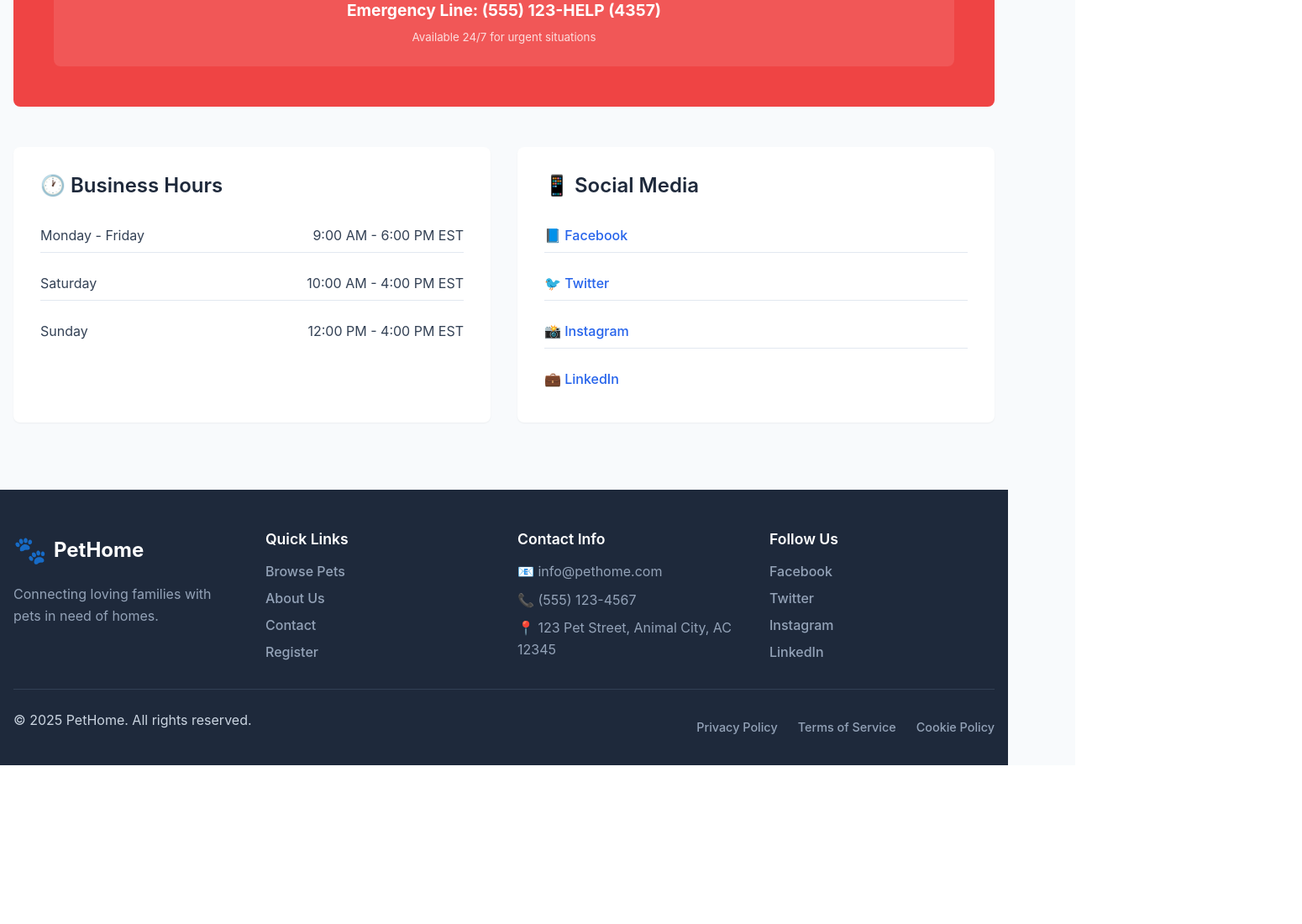
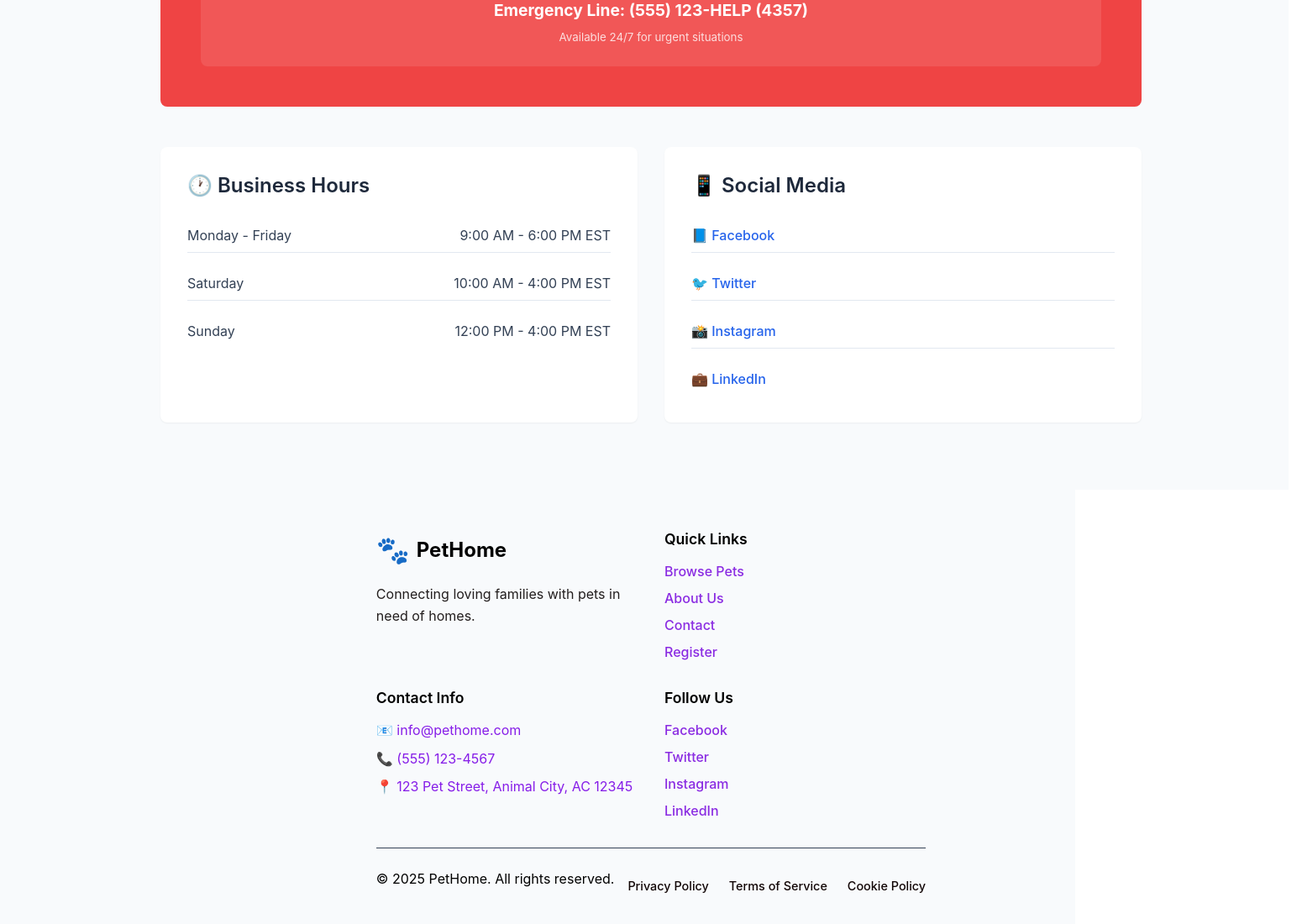
Before and after one commit to SuryaTejaGorle/Pet-Final, a React (Vite) app: page /contact in a window 1280 px wide. Shown: the part 2057-3157 px from the top of the page at 84% size, 1550 px wide, since content can reach past the window. Before the commit the page ends 2968 px from the top, so only its background shows below. Built offline with nearby package versions, Linux system fonts and the light colour scheme.

Commit message:
Center page content, update Footer styles (light bg, underline, etc)

```diff
--- a/src/App.css
+++ b/src/App.css
@@ -48,11 +48,18 @@ body {
   min-height: 100vh;
   display: flex;
   flex-direction: column;
+  align-items: center; /* Added to center children horizontally */
 }
 
 .main-content {
   flex: 1;
   padding-top: 80px;
+  width: 1550px;      /* Added to take full width of parent */
+  max-width: 100%; /* Added max width for layout constraint */
+  padding-left: var(--spacing-md); /* Keep some side padding */
+  padding-right: var(--spacing-md);
+  margin-left: auto;
+  margin-right: auto;
 }
 
 /* Typography */
--- a/src/components/Footer.jsx
+++ b/src/components/Footer.jsx
@@ -50,7 +50,7 @@ function Footer() {
         </div>
 
         <div className={styles.footerBottom}>
-          <p>&copy; 2025 PetHome. All rights reserved.</p>
+          <p className={styles.copyright}>© 2025 PetHome. All rights reserved.</p>
           <div className={styles.footerBottomLinks}>
             <a href="#">Privacy Policy</a>
             <a href="#">Terms of Service</a>
--- a/src/components/Footer.module.css
+++ b/src/components/Footer.module.css
@@ -1,5 +1,5 @@
 .footer {
-  background-color: var(--neutral-800);
+  background-color:rgba(255, 255, 255, 0.027);
   color: var(--neutral-300);
   margin-top: auto;
 }
@@ -31,7 +31,7 @@
   align-items: center;
   font-size: 1.5rem;
   font-weight: 700;
-  color: var(--white);
+  color: black;
   text-decoration: none;
   gap: var(--spacing-sm);
   margin-bottom: var(--spacing-md);
@@ -42,13 +42,13 @@
 }
 
 .logoDescription {
-  color: var(--neutral-400);
+  color: rgb(35, 30, 30);
   line-height: 1.6;
   margin-bottom: 0;
 }
 
 .footerTitle {
-  color: var(--white);
+  color: black;
   margin-bottom: var(--spacing-md);
   font-size: 1.1rem;
 }
@@ -61,13 +61,14 @@
 }
 
 .footerLinks a {
-  color: var(--neutral-400);
+  color:blueviolet;
   text-decoration: none;
   transition: var(--transition);
 }
 
 .footerLinks a:hover {
-  color: var(--primary-color);
+  color: rgb(213, 27, 14);
+  text-decoration: underline;
 }
 
 .contactInfo {
@@ -78,7 +79,12 @@
 
 .contactInfo p {
   margin-bottom: 0;
-  color: var(--neutral-400);
+  color:rgb(134, 29, 232);
+}
+
+.contactInfo p:hover {
+  color: red;
+  text-decoration: underline;
 }
 
 .socialLinks {
@@ -88,13 +94,15 @@
 }
 
 .socialLink {
-  color: var(--neutral-400);
+  color: blueviolet;
   text-decoration: none;
   transition: var(--transition);
 }
 
 .socialLink:hover {
-  color: var(--primary-color);
+  color:red;
+  text-decoration: underline;
+
 }
 
 .footerBottom {
@@ -106,6 +114,16 @@
   flex-wrap: wrap;
   gap: var(--spacing-md);
 }
+/* Make copyright text black */
+.copyright {
+  color: black;
+}
+
+.copyright:hover {
+  color: red;
+  text-decoration: underline;
+}
+
 
 .footerBottomLinks {
   display: flex;
@@ -113,14 +131,15 @@
 }
 
 .footerBottomLinks a {
-  color: var(--neutral-400);
+  color:rgb(17, 5, 5);
   text-decoration: none;
   font-size: 0.9rem;
   transition: var(--transition);
 }
 
 .footerBottomLinks a:hover {
-  color: var(--primary-color);
+  color:rgb(255, 0, 0);
+  text-decoration: underline;
 }
 
 /* Mobile Styles */
--- a/vite.config.js
+++ b/vite.config.js
@@ -1,10 +1,14 @@
-import { defineConfig } from 'vite';
-import react from '@vitejs/plugin-react';
+import { defineConfig } from 'vite'
+import react from '@vitejs/plugin-react'
 
 export default defineConfig({
-  base: '/Pet-Final/',
+  base: '/', // ✅ Serve from root so Nginx finds files
   plugins: [react()],
   optimizeDeps: {
     exclude: ['lucide-react'],
   },
-});
+  server: {
+    port: 5174, // ✅ Change dev server port to avoid conflict with Docker
+    open: true, // Optional: auto-open browser on dev start
+  },
+})
```
Also changed, not shown: 2 other files (tests, documents, lock files or other folders).
